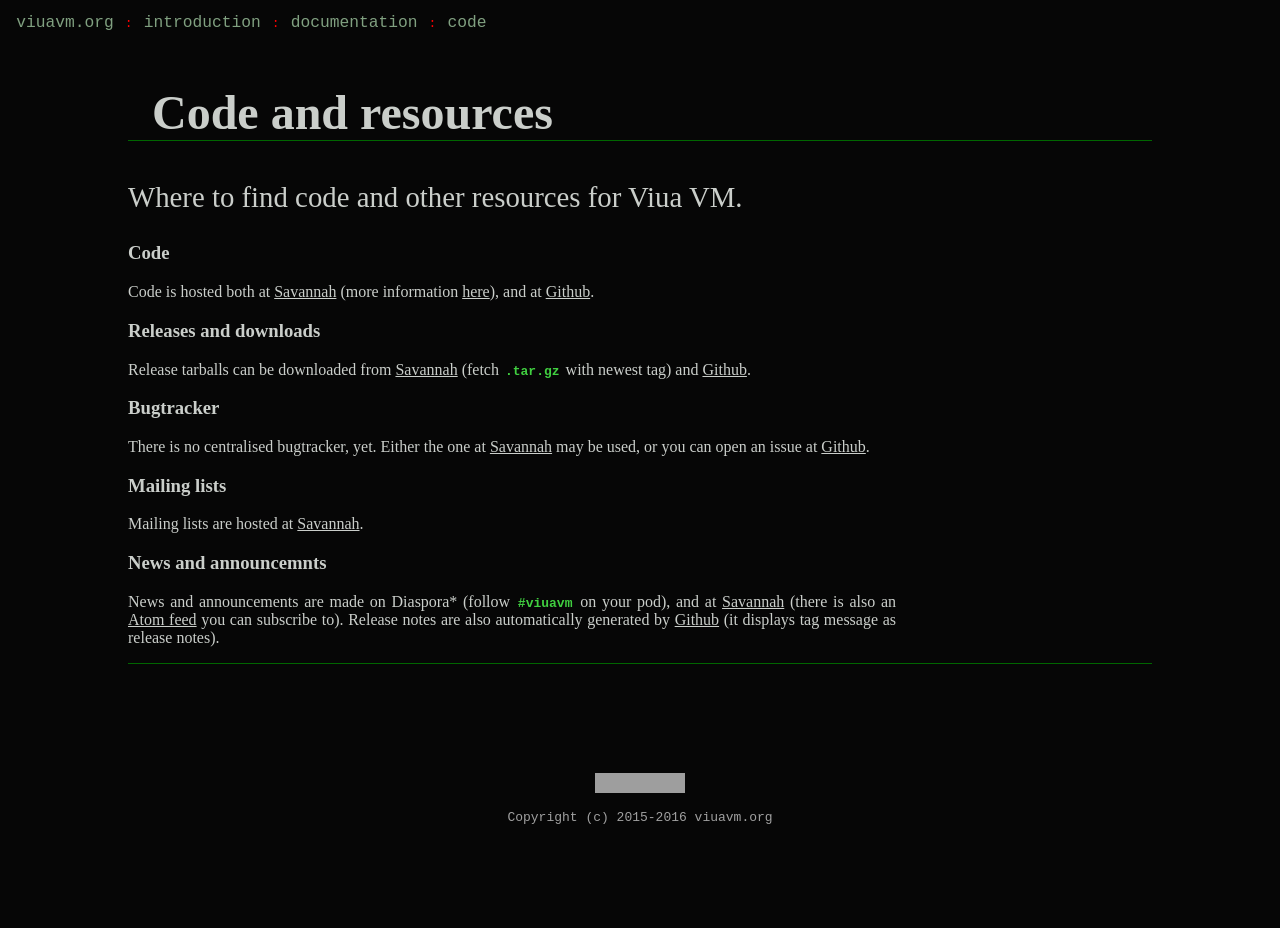
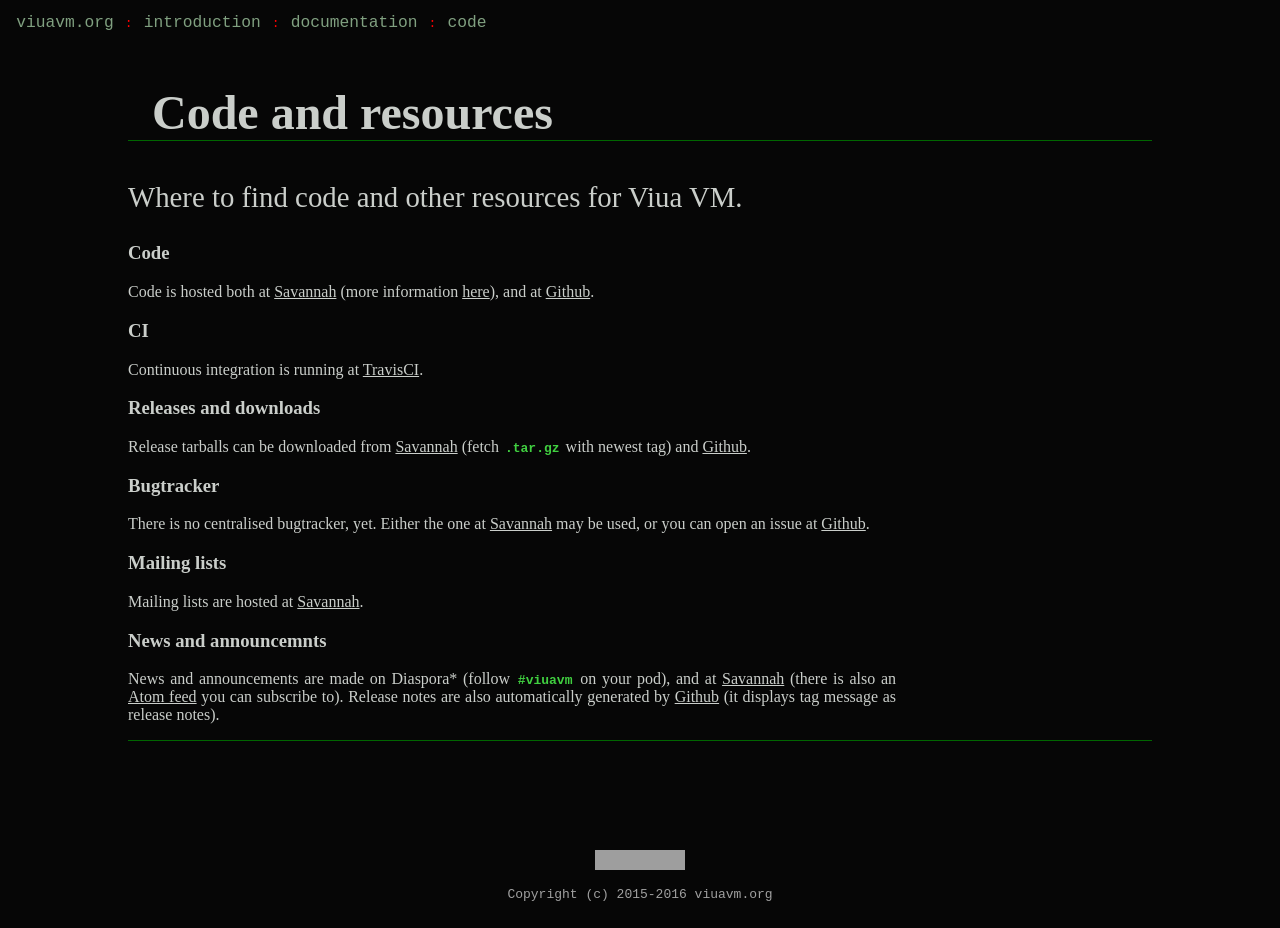
Before and after one commit to marekjm/viuavm.org, a Jekyll site: the page built from code.html, in a window 1280 px wide. Built offline with Jekyll 4.4.1, drawn with Linux system fonts in a browser that asks for light colours; before the commit the page ends 900 px from its top, so only the background shows below that; grey boxes are pictures that could not be loaded.

Commit message:
Add note about TravisCI

```diff
--- a/code.html
+++ b/code.html
@@ -11,6 +11,11 @@
 
     <p> Code is hosted both at <a href="http://git.savannah.nongnu.org/cgit/viuavm.git">Savannah</a> (more information <a href="https://savannah.nongnu.org/git/?group=viuavm">here</a>), and
     at <a href="{{ site.repository_url }}">Github</a>.
+    </p>
+
+    <h3> CI </h3>
+
+    <p> Continuous integration is running at <a href="https://travis-ci.org/marekjm/viuavm">TravisCI</a>.
     </p>
 
 	<h3> Releases and downloads </h3>
```
